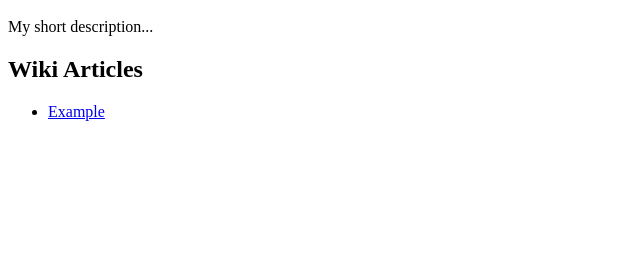
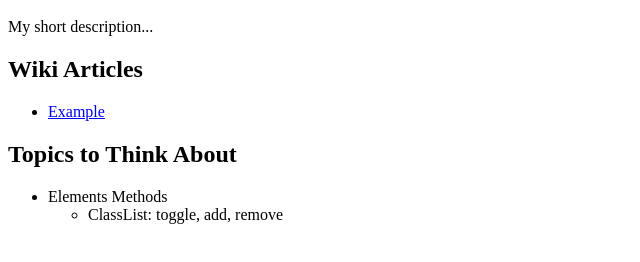
Before and after one commit to wdi-sf-july/wdi_wiki, a plain HTML site: page index.html in a window 1280 px wide. Shown: the part 48-310 px from the top of the page, without its empty margins (0-640 px from the left). Drawn offline with Linux system fonts and the light colour scheme.

Commit message:
first: folder structure and example

```diff
--- a/index.html
+++ b/index.html
@@ -17,6 +17,16 @@
           </li>
         </ul>
       </div>
+      <div>
+        <h2>Topics to Think About</h2>
+        <ul>
+          <li> <span>Elements Methods </span>
+            <ul>
+                <li>ClassList: toggle, add, remove</li>
+            </ul>
+          </li>
+        </ul>
+      </div>
     </div>
   </body>
 </html>
```
